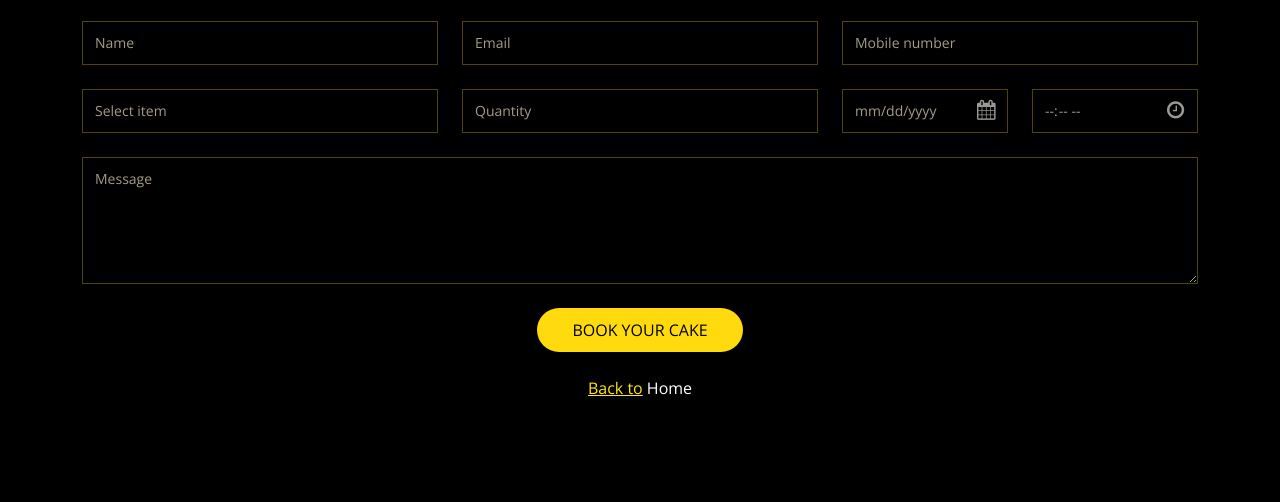
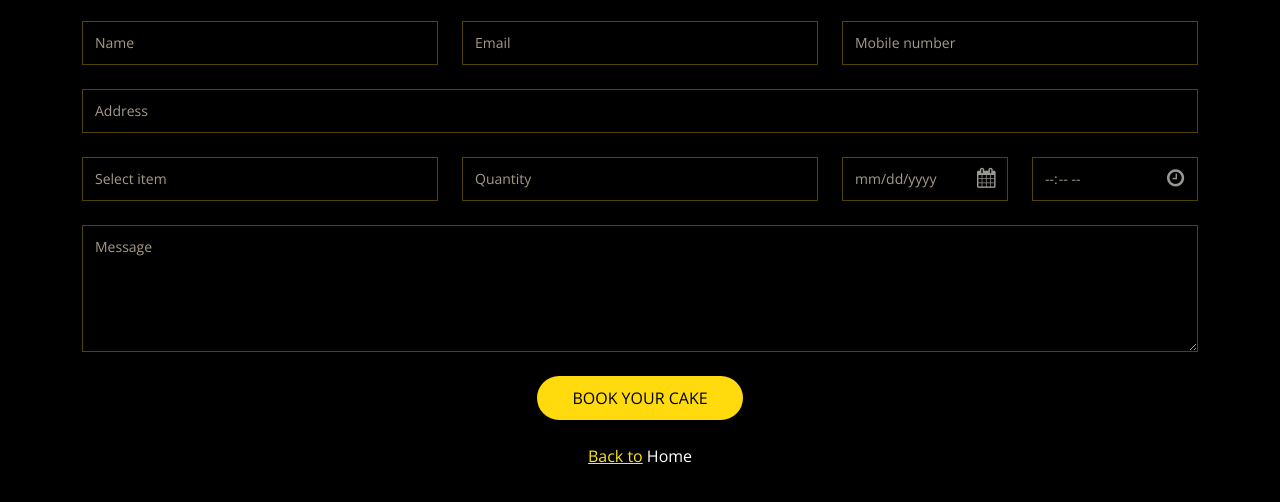
Before and after one commit to sreeharipdsy/Dream-Bake-Project, a plain HTML site: page inner-page.html in a window 1280 px wide. Shown: the part 148-650 px from the top of the page. Drawn offline with nearby package versions, Linux system fonts and the light colour scheme; a web font is replaced by a local one.

Commit message:
final commit

```diff
--- a/inner-page.html
+++ b/inner-page.html
@@ -56,8 +56,11 @@
             <div class="col-lg-4 col-md-6 form-group mt-3 mt-md-0">
               <input type="email" class="form-control" name="email" id="email" placeholder="Email" data-rule="email" required>
             </div>
-            <div class="col-lg-4 col-md-6 form-group mt-3 mt-md-0">
+            <div class="col-lg-4 col-md-6 form-group mt-3 mt-md-3 mt-lg-0">
               <input type="text" class="form-control" name="phone" id="phone" placeholder="Mobile number" required>
+            </div>
+            <div class="col-lg-12 col-md-6 form-group mt-3 mt-md-3">
+              <input type="text" class="form-control" name="address" id="address" placeholder="Address" required>
             </div>
             <div class="col-lg-4 col-md-3 col-6 form-group mt-3">
               <select type="number" class="form-control select-item" name="product" id="product" data-rule="required">
@@ -81,10 +84,10 @@
                         <option>2 kilogram</option>
               </select>
             </div>
-            <div class="col-lg-2 col-md-6 col-6 form-group mt-3">
+            <div class="col-lg-2 col-md-3 col-6 form-group mt-3">
               <input type="date" name="date" class="form-control" id="date" required>
             </div>
-            <div class="col-lg-2 col-md-6 col-6 form-group mt-3">
+            <div class="col-lg-2 col-md-3 col-6 form-group mt-3">
               <input type="time" class="form-control" name="time" id="time" placeholder="Time" required>
             </div>
           </div>
```
